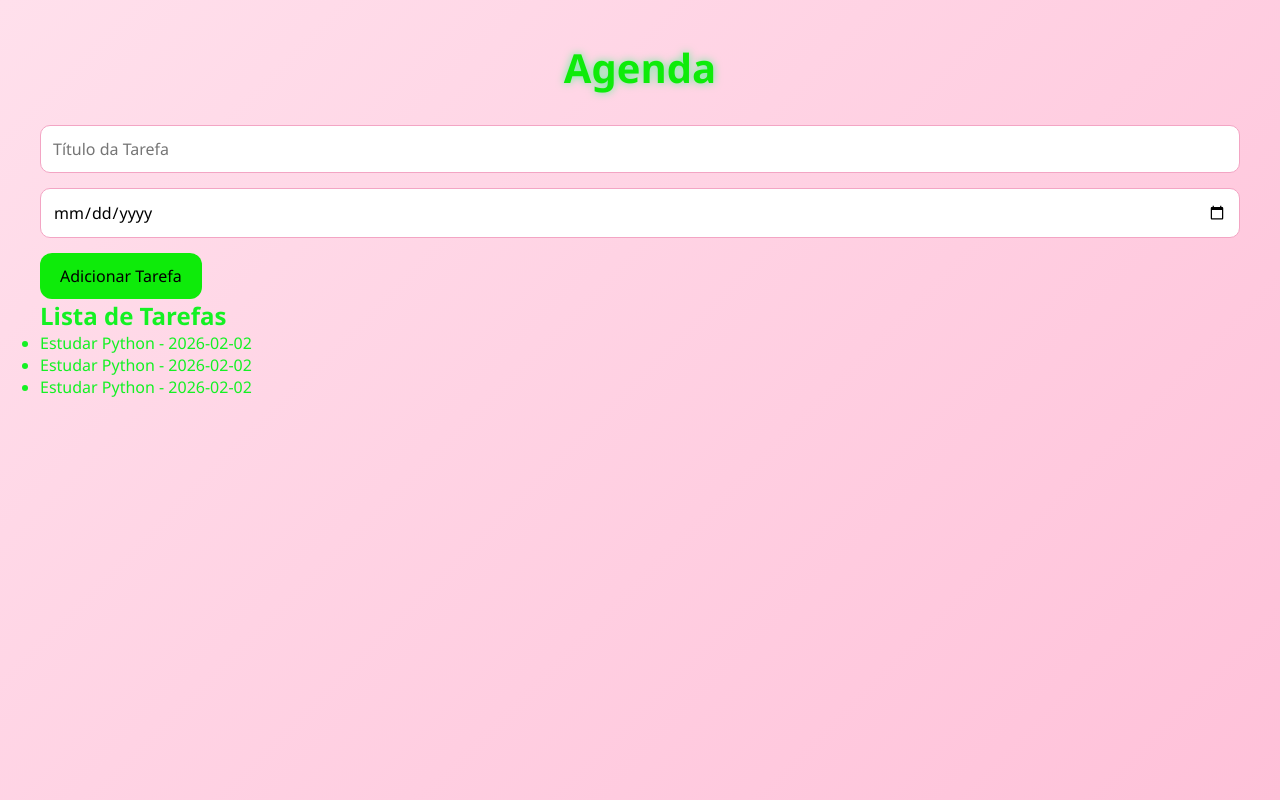
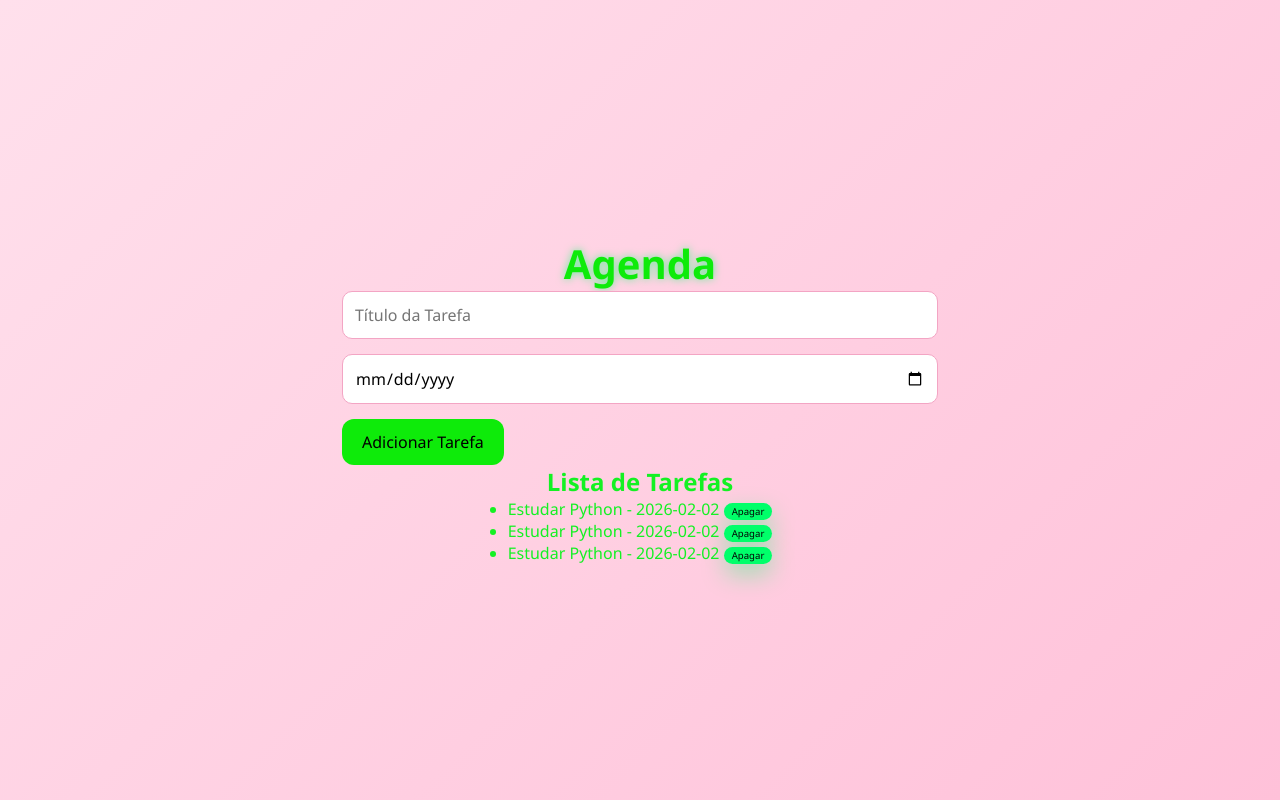
Before and after one commit to JuliaPolycarpo/AgendaPython, a Flask app: page /agenda in a window 1280 px wide. Run offline with Flask 3, Linux system fonts and the light colour scheme; data comes from the database, SQL or seed files in the repository; both versions use the stored data as it was after the commit.

Commit message:
feat: Adicionando a funcionalidade de deletar tarefas

```diff
--- a/models/tarefa.py
+++ b/models/tarefa.py
@@ -42,9 +42,9 @@ class Tarefa:
     @classmethod
     def obter_tarefas(cls) -> list[Self]:
         with Database('./data/tarefas.sqlite3') as db:
-            query: str = 'SELECT titulo_tarefa, data_conclusao FROM tarefas;'
+            query: str = 'SELECT titulo_tarefa, data_conclusao, id FROM tarefas;'
             resultados: list[Any] = db.buscar_tudo(query)
-            tarefas: list[Self] = [cls(titulo, data) for titulo, data in resultados]
+            tarefas: list[Self] = [cls(titulo, data, id) for titulo, data, id in resultados]
             return tarefas
 
     def excluir_tarefa(self) -> Cursor:
--- a/static/style.css
+++ b/static/style.css
@@ -19,37 +19,23 @@
 body {
     background: linear-gradient(135deg, rgb(255, 224, 236), rgb(255, 193, 217));
     min-height: 100vh;
-    padding: 40px;
+    padding: 80px;
+    display: flex;
+    flex-direction: column;
+    align-items: center;
+    justify-content: center;
     color: rgb(20, 241, 35);
 }
 
-body.home {
-    display: flex;
-    justify-content: space-around;
-    align-items: flex-start;
-}
-
-body.home .content,
-body.home main,
-body.home section {
-    column-count: unset;
-}
-
-
-body.agenda {
-    display: block;
-    padding-left: 40px;
-}
-
-/* titulos */
+/* títulos */
 h1 {
     text-align: center;
-    margin-bottom: 30px;
     font-size: 2.5rem;
     color: rgb(14, 235, 10);
     text-shadow: 0 0 8px rgba(0, 255, 106, 0.6);
 }
 
+/* conteúdo em colunas */
 .content,
 main,
 section {
@@ -57,10 +43,13 @@ section {
     padding: 25px;
     border-radius: 16px;
     box-shadow: 0 8px 20px rgba(243, 76, 184, 0.381);
-    column-count: 1;
+    column-count: 2;       /* 2 colunas para organizar o conteúdo */
     column-gap: 40px;
+    max-width: 900px;
+    width: 100%;
 }
 
+/* inputs */
 input,
 select,
 textarea {
@@ -74,16 +63,9 @@ textarea {
     color: rgb(0, 0, 0);
 }
 
-input:focus,
-select:focus,
-textarea:focus {
-    border-color: rgb(0, 255, 106);
-    box-shadow: 0 0 0 2px rgba(0, 255, 106, 0.3);
-}
-
 /* botão */
 button {
-    background-color:rgb(14, 235, 10);
+    background-color: rgb(14, 235, 10);
     color: rgb(0, 0, 0);
     border: none;
     padding: 12px 20px;
@@ -98,6 +80,7 @@ button:hover {
     box-shadow: 0 0 12px rgba(0, 255, 106, 0.6);
 }
 
+/* tabela */
 table {
     width: 100%;
     border-collapse: collapse;
@@ -121,14 +104,16 @@ tr:hover {
     background-color: #ffe6f0;
 }
 
+/* links */
 a {
     background-color: #00ff6a;
     color: #050405;
-    padding: 18px 32px;
+    padding: 2px 8px;
     border-radius: 20px;
-    font-size: 1.4rem;
+    font-size: 0.6rem;
     box-shadow: 0 10px 25px rgba(0, 255, 106, 0.4);
     transition: 0.3s;
+    text-decoration: none;
 }
 
 a:hover {
--- a/templates/agenda.html
+++ b/templates/agenda.html
@@ -17,7 +17,7 @@
 
     <ul>
     {% for tarefa in tarefas %}
-        <li>{{ tarefa.titulo_tarefa }} - {{ tarefa.data_conclusao}}</li>
+        <li type="tarefas-lista">{{ tarefa.titulo_tarefa }} - {{ tarefa.data_conclusao}} <a href= "{{ url_for('delete', idTarefa= tarefa.id_tarefa)}}" >Apagar</a></li>
     {% endfor %}
     </ul>
 
```
Also changed, not shown: data/tarefas.sqlite3.
